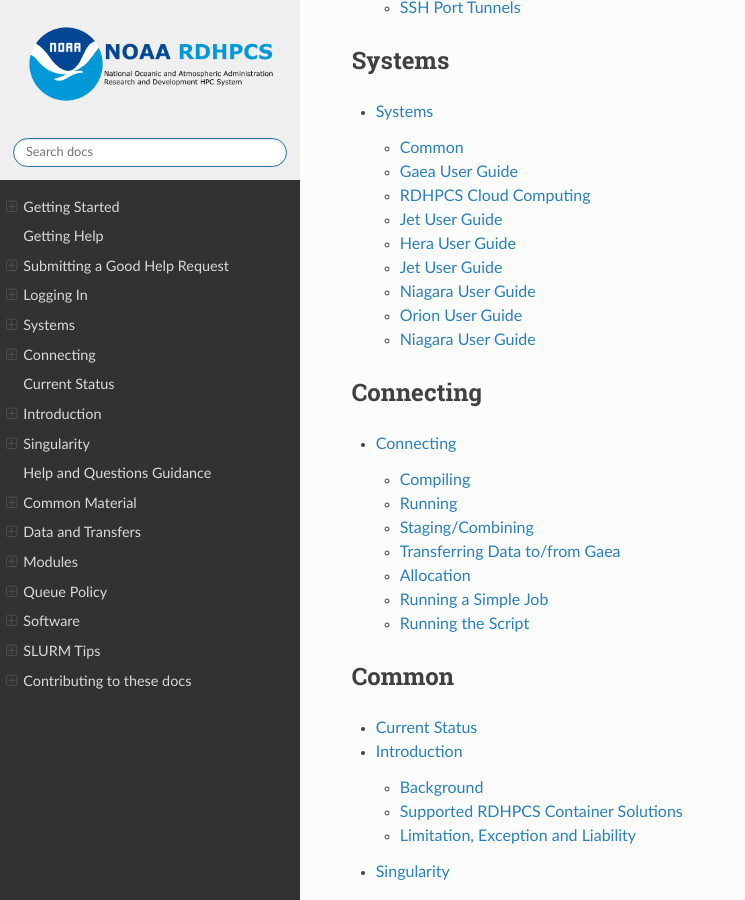
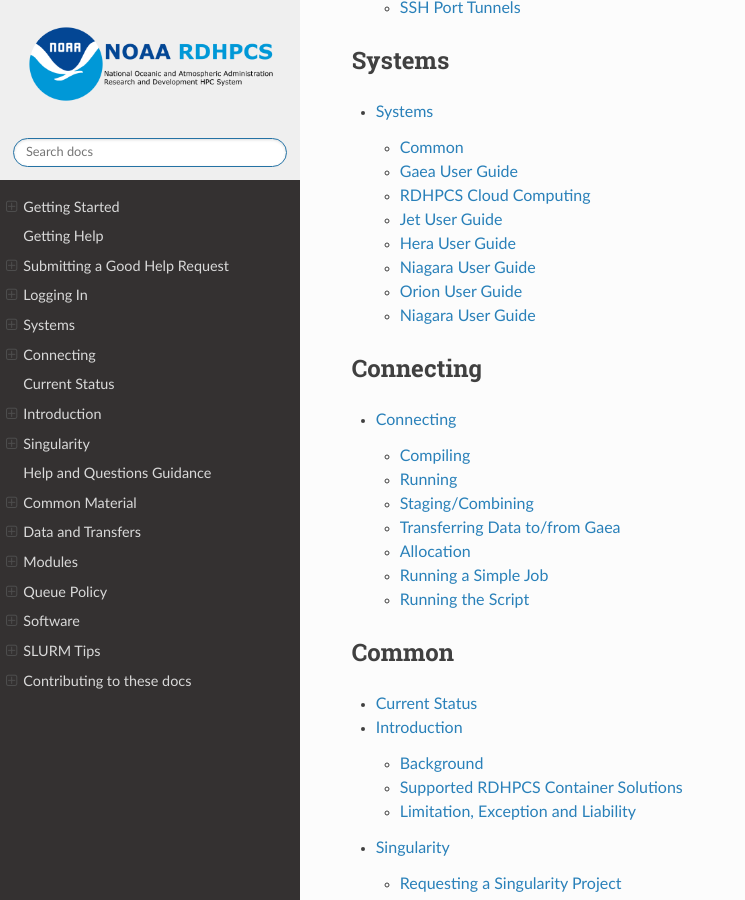
Before and after one commit to NOAA-RDHPCS/noaa-rdhpcs.github.io, a Sphinx documentation site: the page built from source/index.rst, in a window 1280 px wide and 900 px high, scrolled down 1293 px. Shown: the whole window, without its empty margins (0-745 px from the left). Built offline with Sphinx 7.4.7 and the Read the Docs theme 2.0.0, drawn with Linux system fonts in a browser that asks for light colours; pages that are not in the unit, such as notebooks, are missing from menus.

Commit message:
index redux

```diff
--- a/source/systems/index.rst
+++ b/source/systems/index.rst
@@ -10,7 +10,7 @@ Systems
    cloud_user_guide.rst
    jet_user_guide.rst
    hera_user_guide.rst
-   jet_user_guide.rst
+   hpss.rst
    niagara_user_guide.rst
    orion_user_guide.rst
    hpss.rst
```
